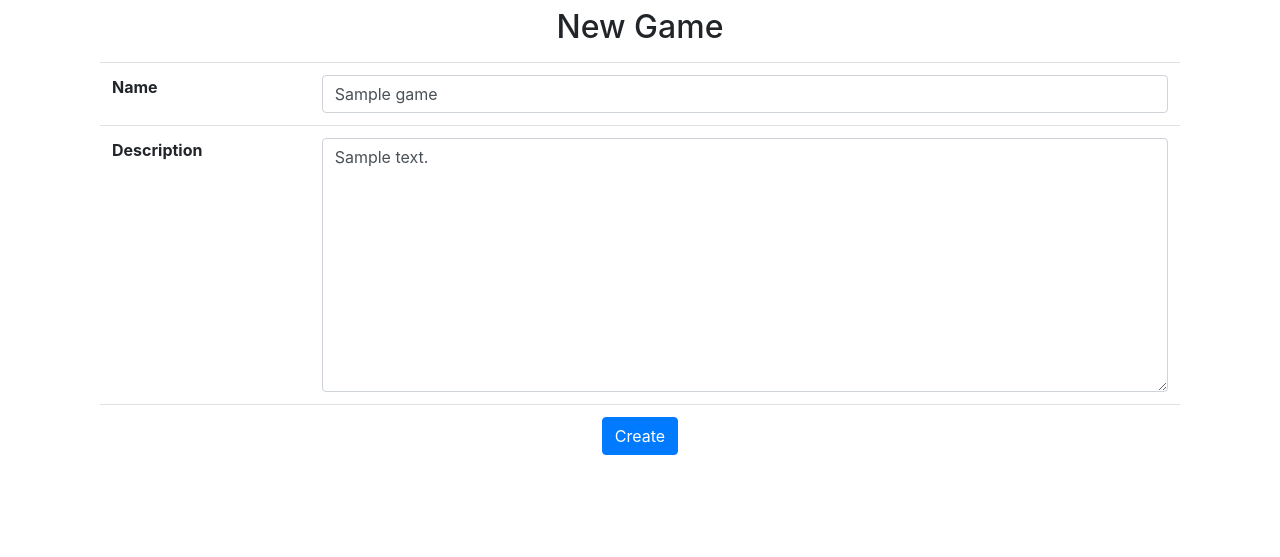
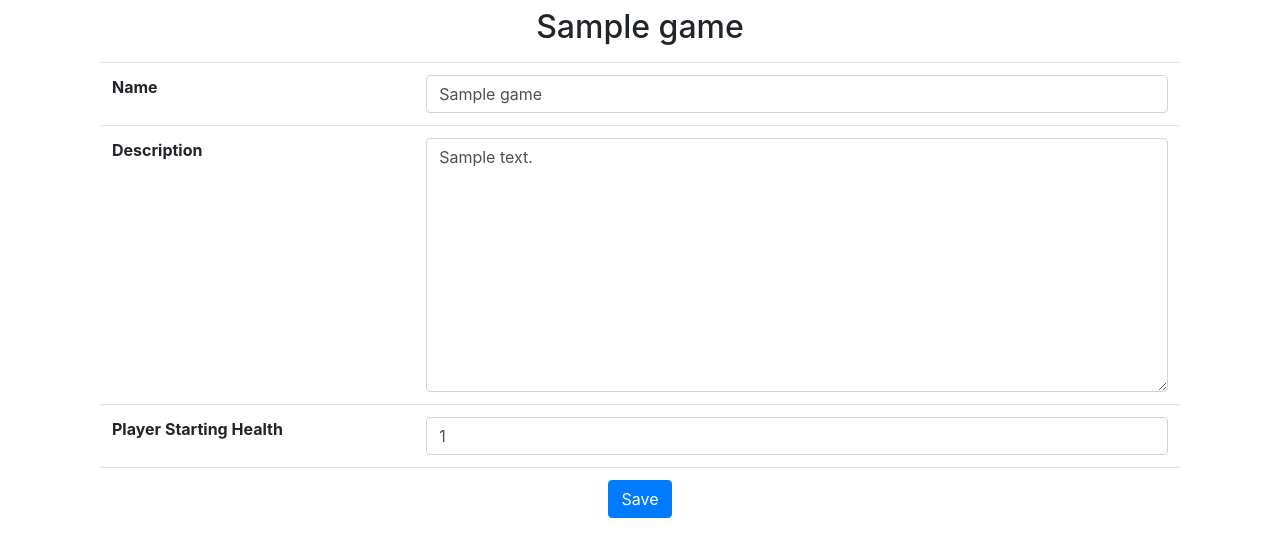
Before and after one commit to japhster/TBAC, a Django app: page /game/edit/1/ in a window 1280 px wide. Shown: the part 56-613 px from the top of the page. Run offline with Django 4.2, Linux system fonts and the light colour scheme; a user stored in the database is signed in; tables that the repository leaves empty hold one stand-in row (values such as "Sample post"); parts of the project's set-up code (start-up, migrations or seed data) failed here and were passed over; some libraries are stand-ins or nearby versions.

Commit message:
added starting health to game and created player model

```diff
--- a/game/forms.py
+++ b/game/forms.py
@@ -10,6 +10,13 @@ class GameForm(forms.Form):
     description = forms.CharField(
         widget=forms.Textarea(attrs={"class": "form-control"})
     )
+    starting_health = forms.IntegerField(
+        initial=100, widget=forms.TextInput(attrs={"class": "form-control"})
+    )
+
+
+class NewSessionForm(forms.Form):
+    name = forms.CharField(widget=forms.TextInput(attrs={"class": "form-control"}))
 
 
 class EndStateForm(forms.Form):
--- a/game/models.py
+++ b/game/models.py
@@ -29,6 +29,7 @@ class GameManager(models.Manager):
 class Game(models.Model):
     name = models.CharField(max_length=250, unique=True)
     description = models.CharField(max_length=1000)
+    starting_health = models.IntegerField(default=100)
     start_room = models.OneToOneField(
         "room.Room", related_name="starts_game", null=True, on_delete=models.SET_NULL
     )
@@ -39,7 +40,6 @@ class Game(models.Model):
         on_delete=models.SET_NULL,
     )
     is_published = models.BooleanField(default=False)
-    # starting_health = models.IntegerField()
 
     objects = GameManager()
 
@@ -78,6 +78,17 @@ class EndState(models.Model):
         )
 
 
+class Player(models.Model):
+    name = models.CharField(max_length=250)
+    session = models.OneToOneField(
+        "Session", related_name="players", on_delete=models.CASCADE
+    )
+    health = models.IntegerField()
+
+    def __str__(self):
+        return self.name
+
+
 class Session(models.Model):
     game = models.ForeignKey("Game", related_name="sessions", on_delete=models.CASCADE)
     current_location = models.ForeignKey(
@@ -90,7 +101,6 @@ class Session(models.Model):
     player = models.ForeignKey(
         settings.AUTH_USER_MODEL, related_name="sessions", on_delete=models.CASCADE
     )
-    # current_health = models.IntegerField()
 
     def get_inventory(self):
         return self.items.all().filter(in_inventory=True)
--- a/game/templates/game/game_form.html
+++ b/game/templates/game/game_form.html
@@ -1,7 +1,8 @@
 {% extends "base.html" %}
 
 
-{% block page_title %}New Game{% endblock %}
+{% block page_title %}
+{% if editing %}{{ name }}{% else %}New Game{% endif %}{% endblock %}
 
 {% block content %}
 
@@ -15,7 +16,14 @@
       <tr>
         <th>Description</th><td>{{ form.description }} {{ form.description.errors.as_text }}</td>
       </tr>
-      <tr><th colspan=2 class="text-center"><button type="submit" class="btn btn-primary">Create</button></th></tr>
+      <tr>
+        <th>Player Starting Health</th><td>{{ form.starting_health }} {{ form.starting_health.errors.as_text }}</td>
+      </tr>
+      <tr>
+        <th colspan=2 class="text-center">
+          <button type="submit" class="btn btn-primary">{% if editing %}Save{% else %}Create{% endif %}</button>
+        </th>
+      </tr>
     </table>
   </form>
 </div>
--- a/game/views.py
+++ b/game/views.py
@@ -83,12 +83,15 @@ def create_game(request):
             name=form.cleaned_data["name"],
             description=form.cleaned_data["description"],
             created_by=request.user,
+            starting_health=form.cleaned_data["starting_health"],
         )
         return HttpResponseRedirect(
             reverse("game:dashboard", kwargs={"game_pk": game.pk})
         )
 
-    return render(request, "game/game_form.html", context={"form": form})
+    return render(
+        request, "game/game_form.html", context={"form": form, "editing": False}
+    )
 
 
 @login_required
@@ -100,17 +103,23 @@ def edit_game(request, game_pk):
         initial={
             "name": game.name,
             "description": game.description,
+            "starting_health": game.starting_health,
         },
     )
     if request.method == "POST" and form.is_valid():
         game.name = form.cleaned_data["name"]
         game.description = form.cleaned_data["description"]
+        game.starting_health = form.cleaned_data["starting_health"]
         game.save()
         return HttpResponseRedirect(
             reverse("game:dashboard", kwargs={"game_pk": game.pk})
         )
 
-    return render(request, "game/game_form.html", context={"form": form})
+    return render(
+        request,
+        "game/game_form.html",
+        context={"form": form, "editing": True, "name": game.name},
+    )
 
 
 @login_required
```
Also changed, not shown: game/session_views.py (+12 -0 lines), game/templates/game/new_session.html (added, +24 -0 lines), game/migrations/0018_game_starting_health_player.py (added).
